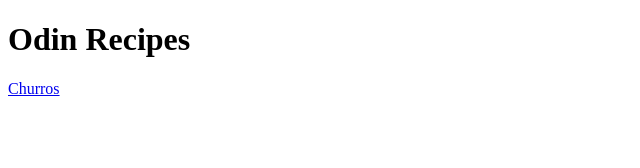
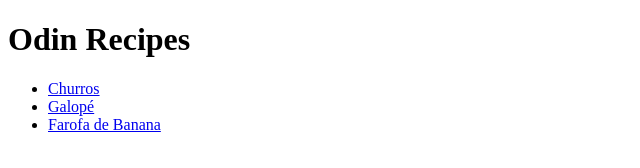
Before and after one commit to PHAredes/odin-recipes, a plain HTML site: page index.html in a window 1280 px wide. Shown: the whole page, without its empty margins (0-640 px from the left). Drawn offline with Linux system fonts and the light colour scheme.

Commit message:
Link farofa and galope in index.html

```diff
--- a/index.html
+++ b/index.html
@@ -8,5 +8,10 @@
 <body>
     <h1>Odin Recipes</h1>
 </body>
-    <a href="recipes/churros.html">Churros</a>
+    <ul>
+        <li><a href="recipes/churros.html">Churros</a></li>
+        <li><a href="recipes/galope.html">Galopé</a></li>
+        <li><a href="recipes/farofa.html">Farofa de Banana</a></li>
+    </ul>
+
 </html>
```
